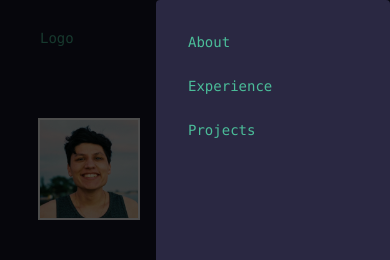
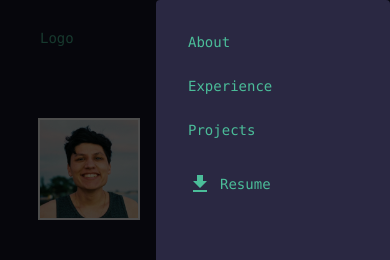
Before and after one commit to heyyysus/dev-portfolio, a Next.js app: page / in a window 390 px wide. Both pictures are taken after a click on the element 329 px from the left and 33 px from the top of the page. Shown: the top 260 px of the page. Built offline with nearby package versions, Linux system fonts and the light colour scheme.

Commit message:
add resume download button to mobile nav

```diff
--- a/src/app/_components/nav.tsx
+++ b/src/app/_components/nav.tsx
@@ -8,6 +8,7 @@ import ArticleIcon from '@mui/icons-material/Article';
 import { DownloadBtn } from './downloadBtn';
 import MenuIcon from '@mui/icons-material/Menu';
 import MenuBtn from './menuBtn';
+import DownloadIcon from '@mui/icons-material/Download';
 
 const Navigation: React.FC = () => {
 
@@ -80,6 +81,20 @@ const Navigation: React.FC = () => {
               <li className=''>
                 <NavItem label='Projects' href='#' />
               </li>
+              <li className='mt-5'>
+              <a
+                href="files/Resume_Jesus_Velarde.pdf"
+                target='_blank'
+                className={`px-8 text-green hover:bg-blue-light flex flex-row content-center transition-all
+                            md:border-solid hover:border-b-2 md:border-green border-none font-mono`}
+                    >
+                    <DownloadIcon />
+                    <span className='ml-2 pt-0.5'
+                    >
+                      Resume
+                    </span>
+              </a>
+              </li>
             </ul>
           </div>
           </>
```
